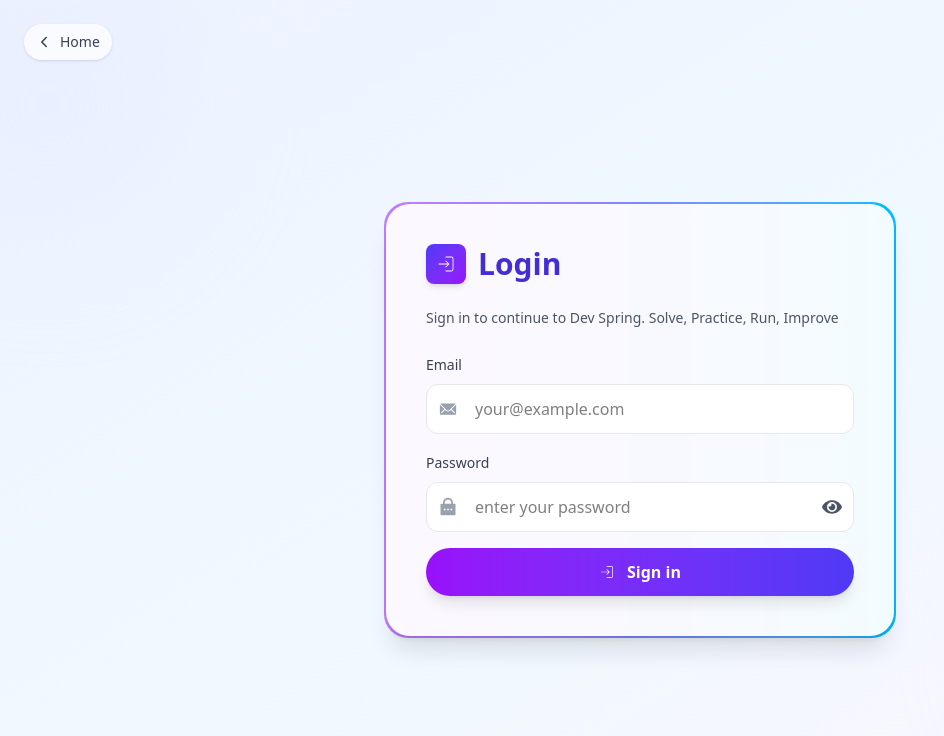
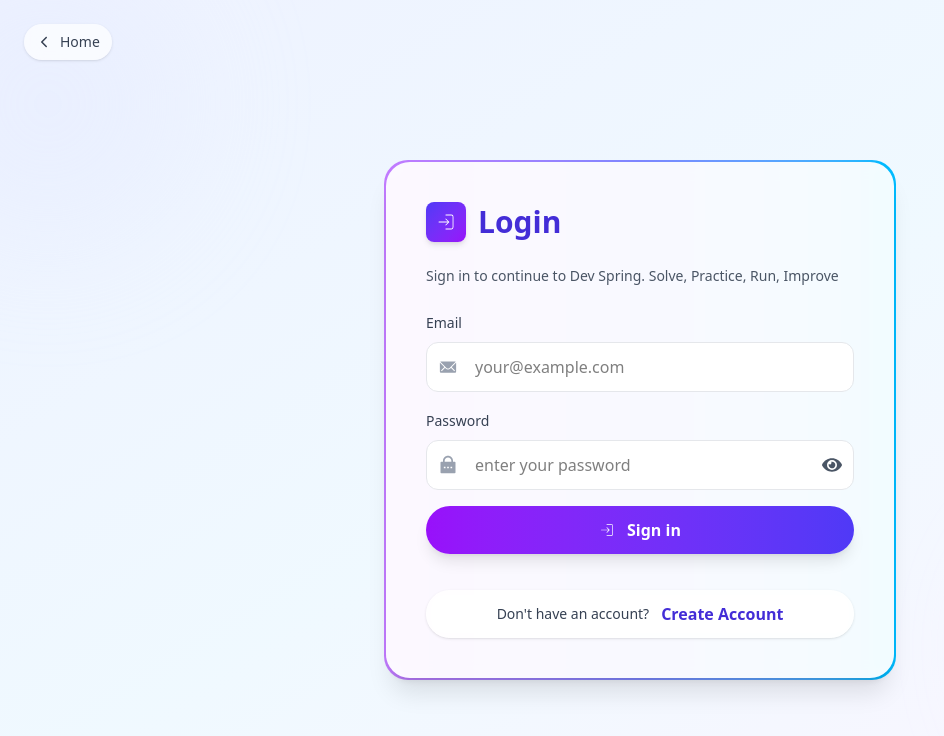
Before and after one commit to muazimmaqbool/dev-sprint-front, a React (Vite) app: page /login in a window 1280 px wide. Shown: the top 736 px of the page, without its empty margins (0-944 px from the left). Built offline with nearby package versions, Linux system fonts and the light colour scheme.

Commit message:
signup buttons

```diff
--- a/src/Pages/Login.jsx
+++ b/src/Pages/Login.jsx
@@ -141,6 +141,18 @@ const Login = ({ onLoginSuccess = null }) => {
                       </>
                     )}
                   </button>
+                  <div className={loginStyles.signupContainer}>
+                    <div className={loginStyles.signupContent}>
+                      <span className={loginStyles.signupText}>
+                        Don't have an account?
+                      </span>
+                      <Link to="/signup" className={loginStyles.signupLink}>
+                      Create Account
+                      </Link>
+                    </div>
+                  </div>
+
+
                 </div>
               </div>
             </div>
```
